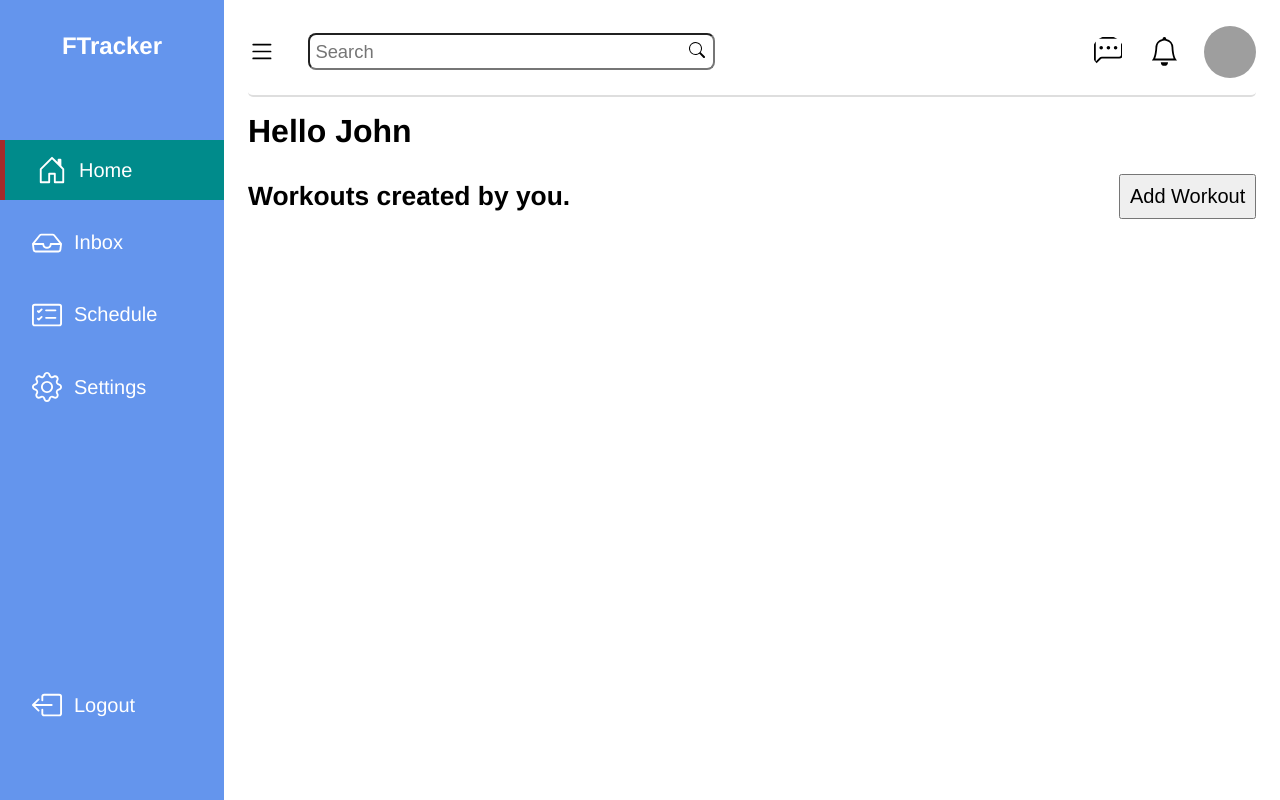
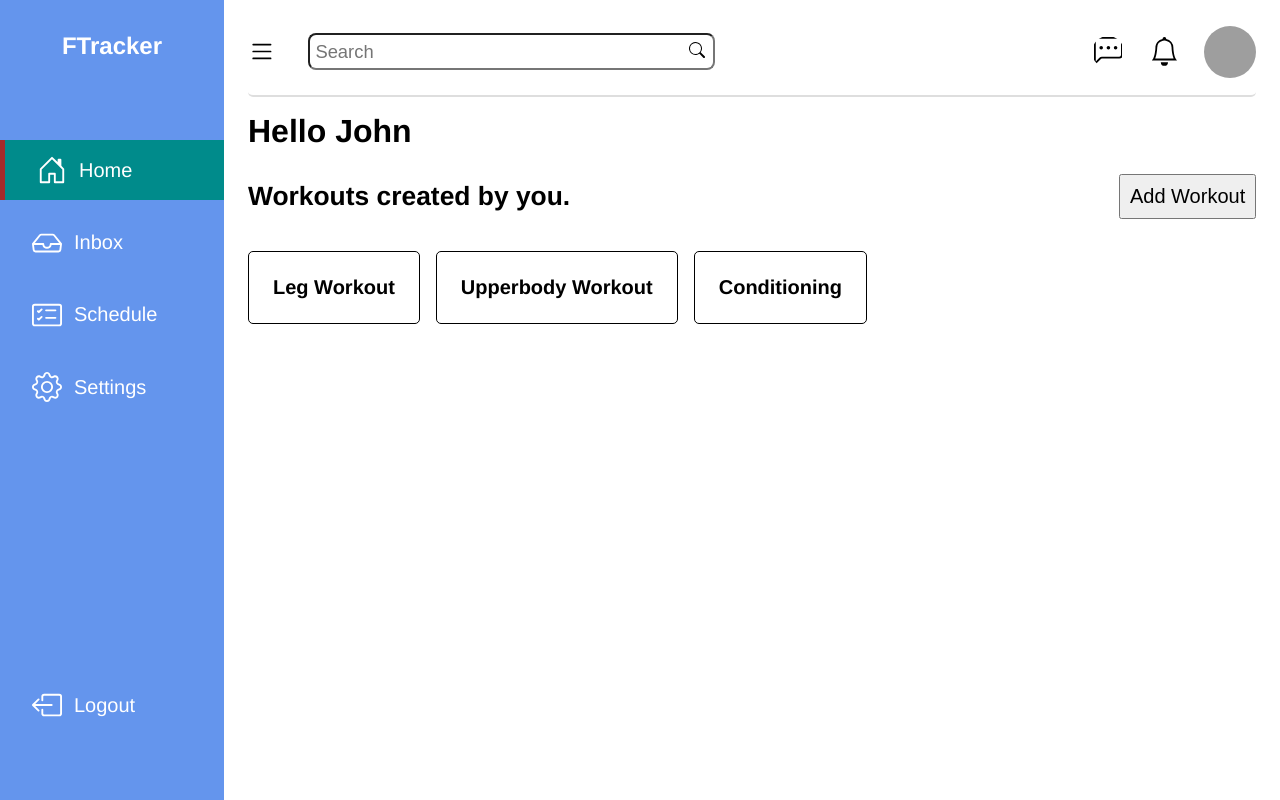
Before and after one commit to SanjeevMhn/fitnessTracker, a Vue app: page / in a window 1280 px wide. Built offline with nearby package versions, Linux system fonts and the light colour scheme; grey boxes are pictures that could not be loaded.

Commit message:
[ADDED]: added default workouts TODO: add edit and delete workouts functions

```diff
--- a/src/components/Dashboard.vue
+++ b/src/components/Dashboard.vue
@@ -10,8 +10,40 @@
                 active: 'home',
                 workoutModal: false,
                 addWorkoutModal: false,
-                workoutDesc: [],
-								workoutIndex: '',
+                workoutDesc: [
+											{
+												"title": "Leg Workout",
+												"type": "Strength",
+												"duration": {
+														"hrs": "4",
+														"mins": "3",
+														"secs": "0"
+												},
+												"desc": "Back Squats - 3 Sets "
+										},
+										{
+												"title": "Upperbody Workout",
+												"type": "Strength",
+												"duration": {
+														"hrs": "0",
+														"mins": "45",
+														"secs": "0"
+												},
+												"desc": "3 sets - pullups"
+										},
+										{
+												"title": "Conditioning",
+												"type": "Cardiovascular",
+												"duration": {
+														"hrs": "0",
+														"mins": "45",
+														"secs": "0"
+												},
+												"desc": "Running - 20km"
+										}
+
+								],
+								workoutIndex: '0',
             }
         },
         methods:{
```
